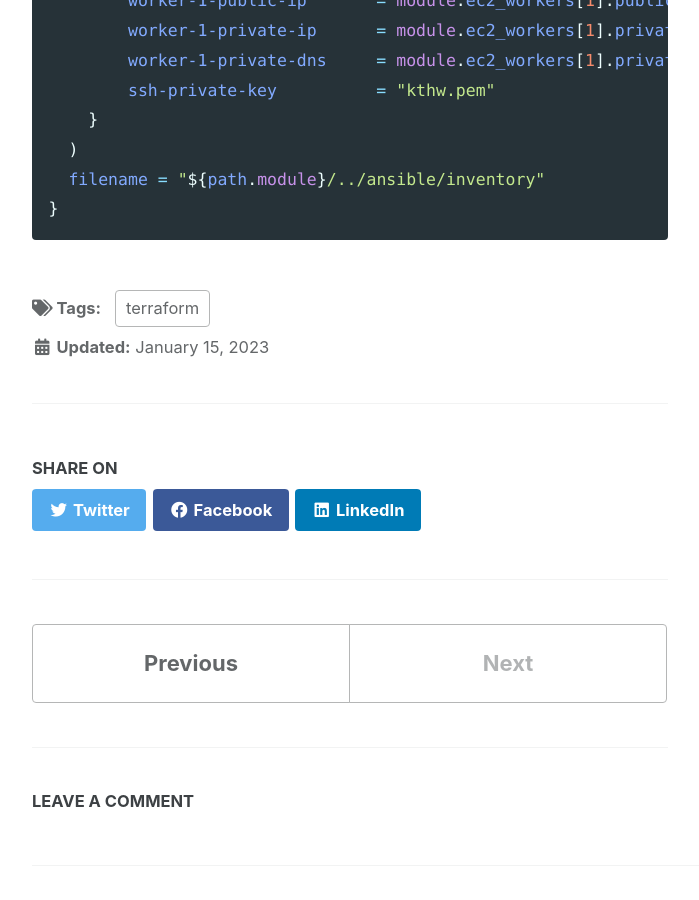
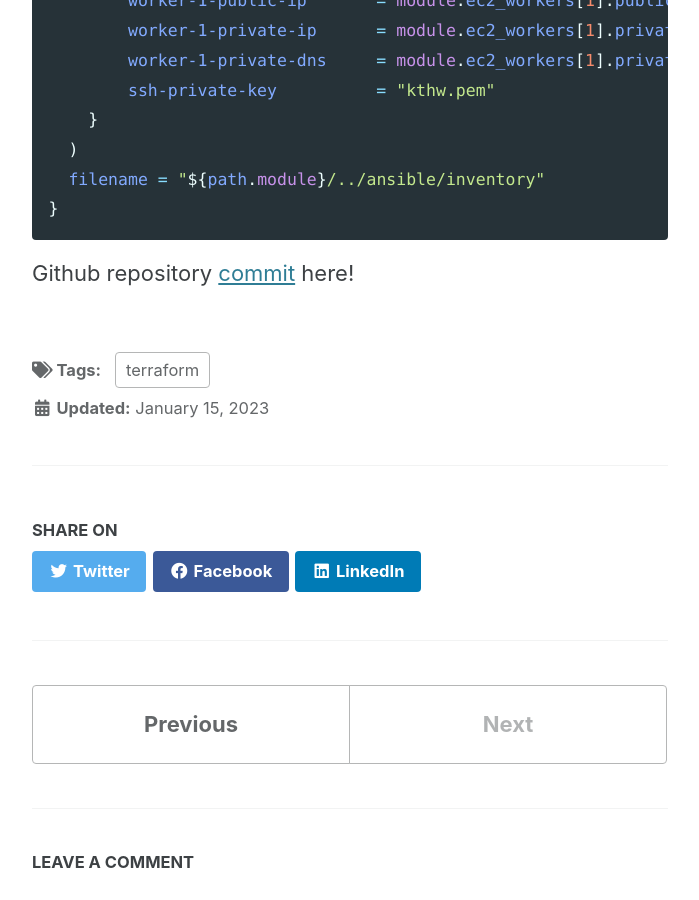
Before and after one commit to andregri/andregri.github.io, a Jekyll site: the page built from _posts/kubernetes-the-hard-way/2023-01-15-kthw-terraform-template.md, in a window 1280 px wide and 900 px high, scrolled down 1944 px. Shown: the whole window, without its empty margins (290-989 px from the left). Built offline with Jekyll 4.4.1, drawn with Linux system fonts in a browser that asks for light colours; cached includes are drawn as plain includes; comment, search, counter and statistics services are not loaded.

Commit message:
add link to repo commit

````diff
--- a/_posts/kubernetes-the-hard-way/2023-01-15-kthw-terraform-template.md
+++ b/_posts/kubernetes-the-hard-way/2023-01-15-kthw-terraform-template.md
@@ -53,3 +53,5 @@ resource "local_file" "inventory" {
   filename = "${path.module}/../ansible/inventory"
 }
 ```
+
+Github repository [commit](https://github.com/andregri/ansible-terraform-kubernetes-cluster/tree/0423db4af524d34853556ab5b588f1992fe6f0cd) here!
````
